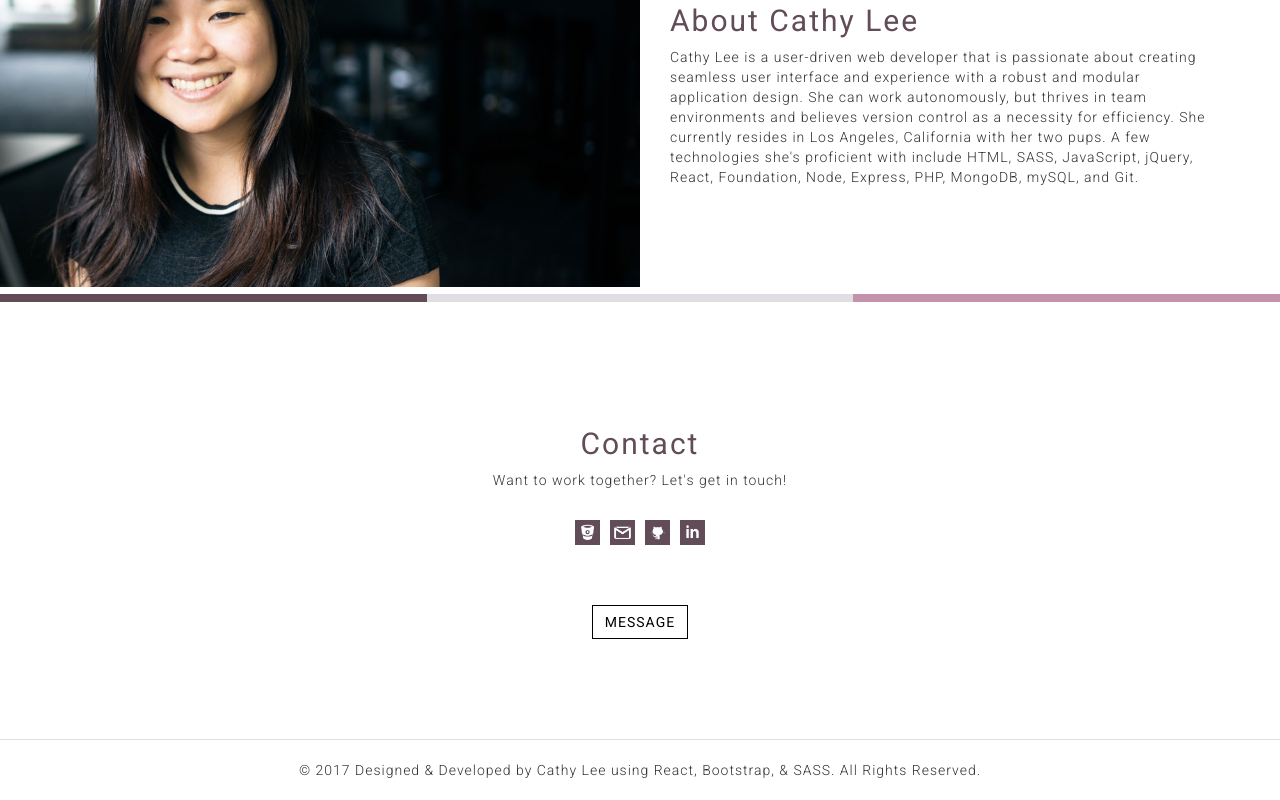
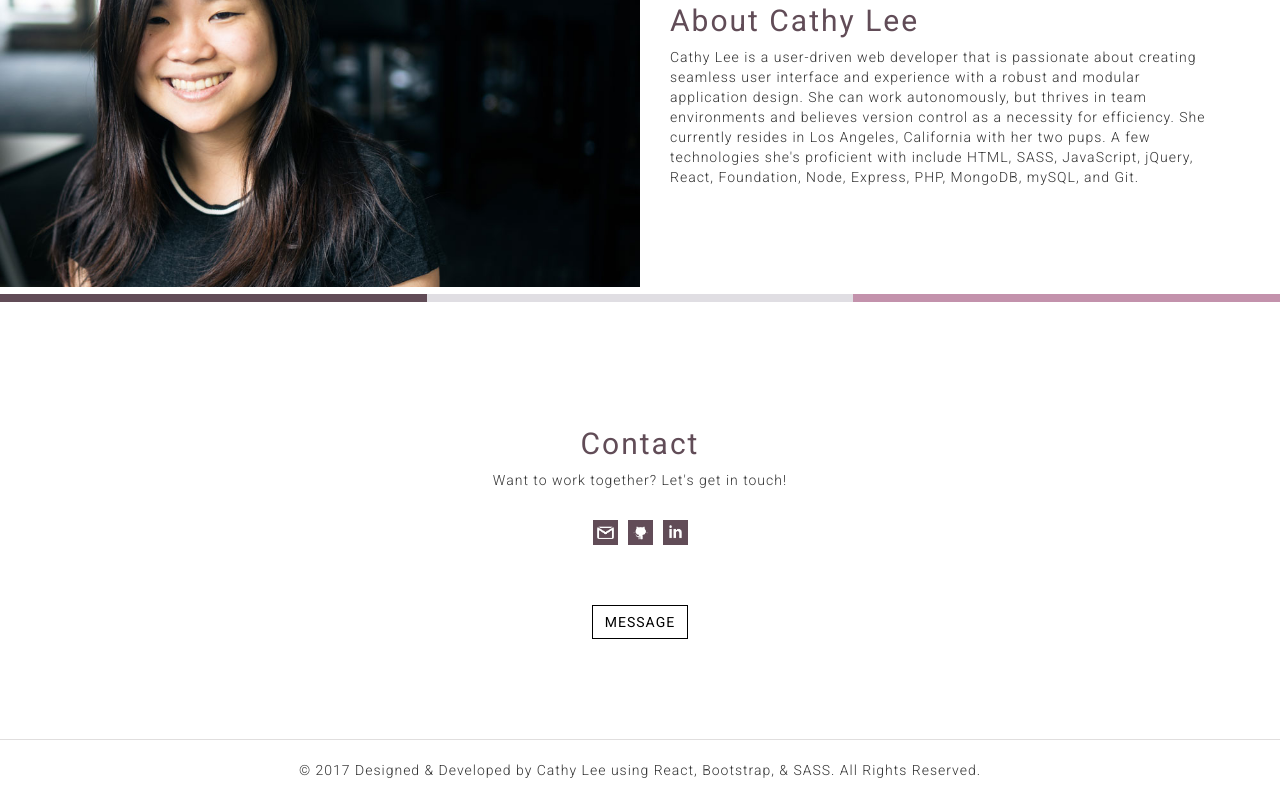
Before and after one commit to caathylee/cathyhlee-portfolio-site, a React (Create React App) app: page / in a window 1280 px wide. Shown: the part 7115-7915 px from the top of the page. Built offline with nearby package versions, Linux system fonts and the light colour scheme.

Commit message:
Removed bitbucket icon in contact section

```diff
--- a/src/App.js
+++ b/src/App.js
@@ -36,7 +36,6 @@ class App extends Component {
           <h2>Contact</h2>
           <p>Want to work together? Let's get in touch!</p>
           <ul className="socials">
-            <li><a href="https://bitbucket.org/caathylee/" target="_blank"><img className="icon" src={require('./images/icon-bitbucket.jpg')} /></a></li>
             <li><a href="mailto:cathyhsianglee@gmail.com" target="_blank"><img className="icon" src={require('./images/icon-email.png')} /></a></li>
             <li><a href="https://github.com/caathylee" target="_blank"><img className="icon" src={require('./images/icon-github.jpg')} /></a></li>
             <li><a href="https://www.linkedin.com/in/cathyhsianglee" target="_blank"><img className="icon" src={require('./images/icon-linkedin.png')} /></a></li>
```
